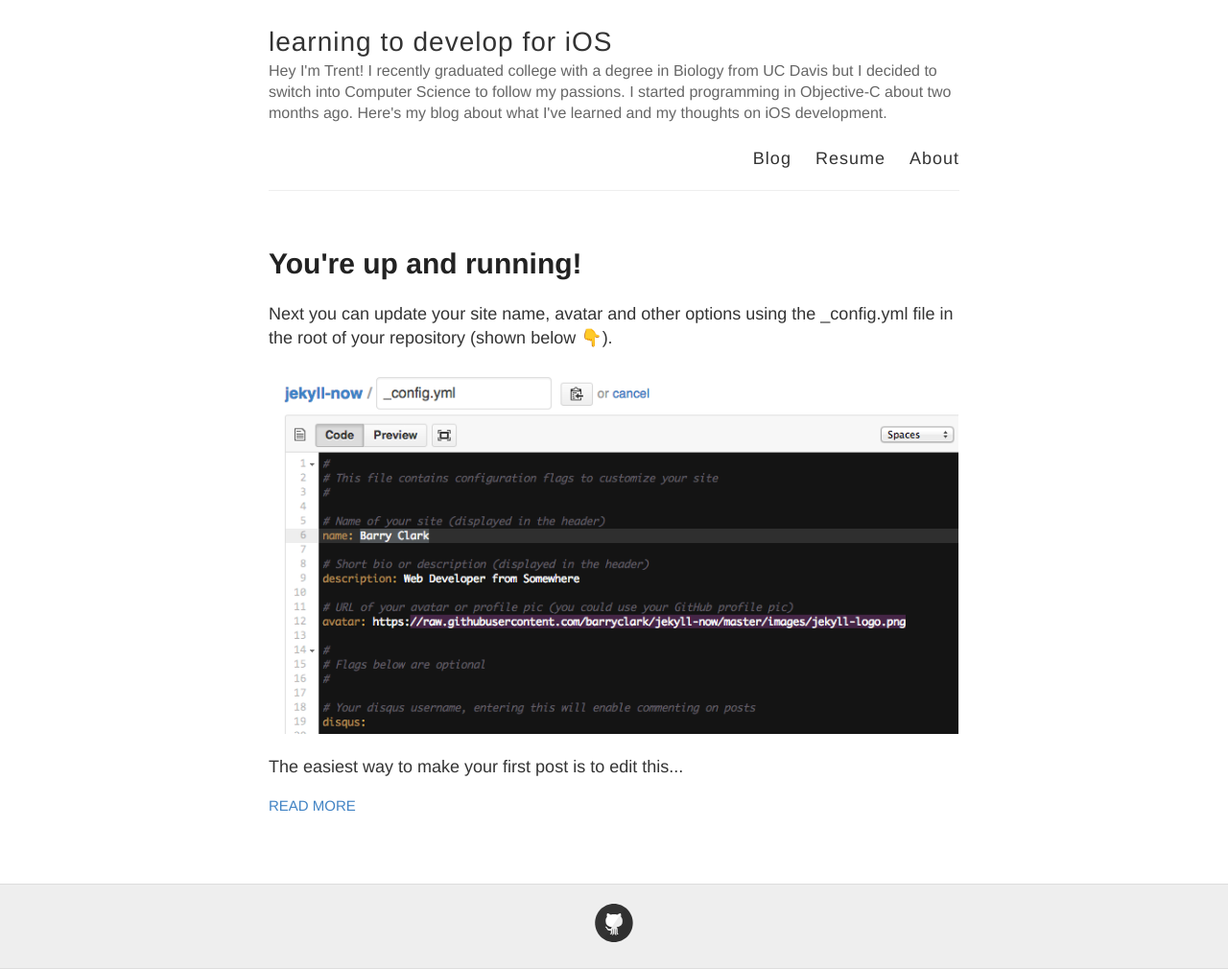
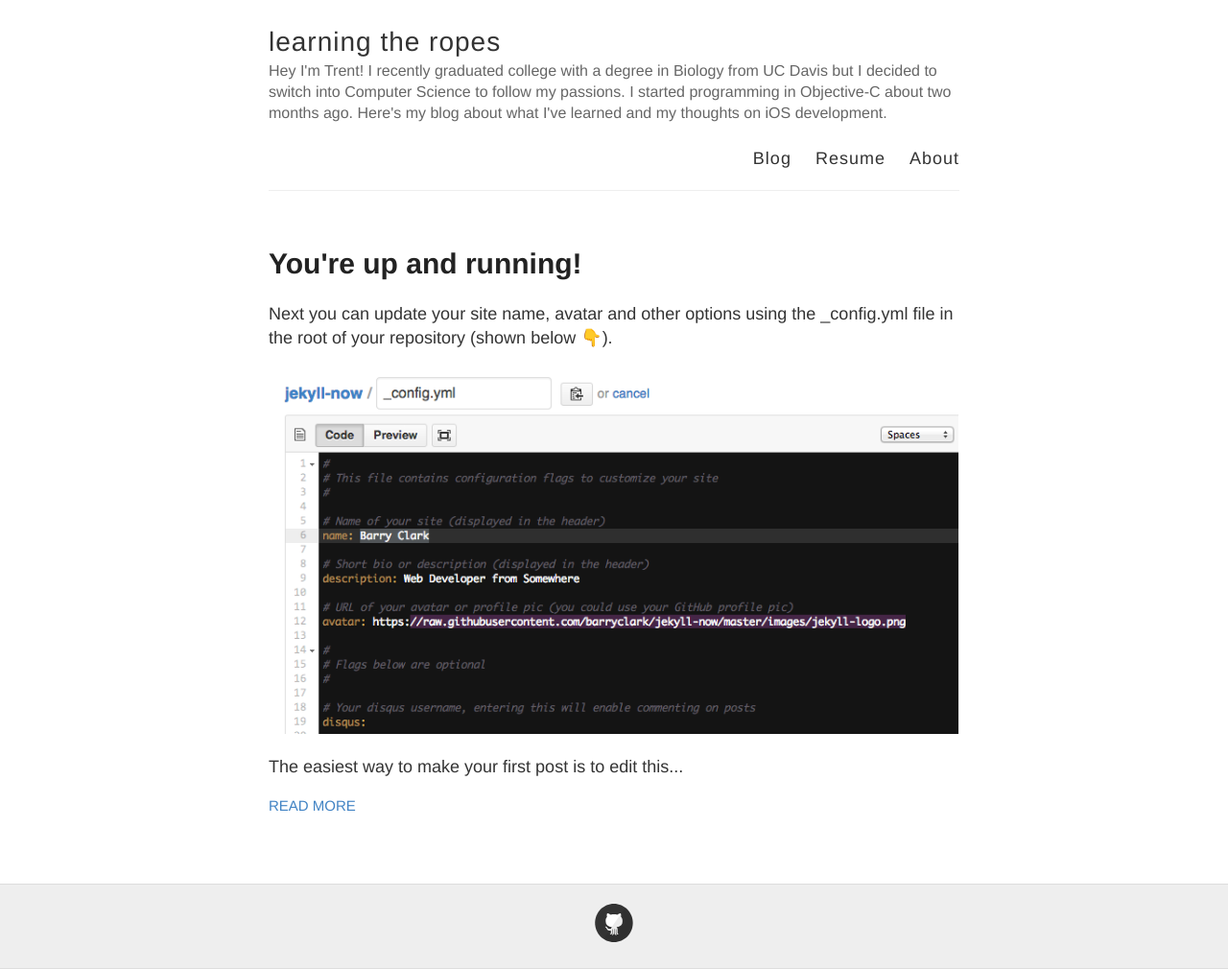
Before and after one commit to trentyou/trentyou.github.io, a Jekyll site: the page built from index.html, in a window 1280 px wide. Shown: the whole page at 96% size. Built offline with Jekyll 4.4.1, drawn with Linux system fonts in a browser that asks for light colours; emoji names are drawn with the system emoji font.

Commit message:
Updated _config.yml

```diff
--- a/_config.yml
+++ b/_config.yml
@@ -3,7 +3,7 @@
 #
 
 # Name of your site (displayed in the header)
-name: learning to develop for iOS
+name: learning the ropes
 
 # Short bio or description (displayed in the header)
 description: Hey I'm Trent! I recently graduated college with a degree in Biology from UC Davis but I decided to switch into Computer Science to follow my passions. I started programming in Objective-C about two months ago. Here's my blog about what I've learned and my thoughts on iOS development.
```
